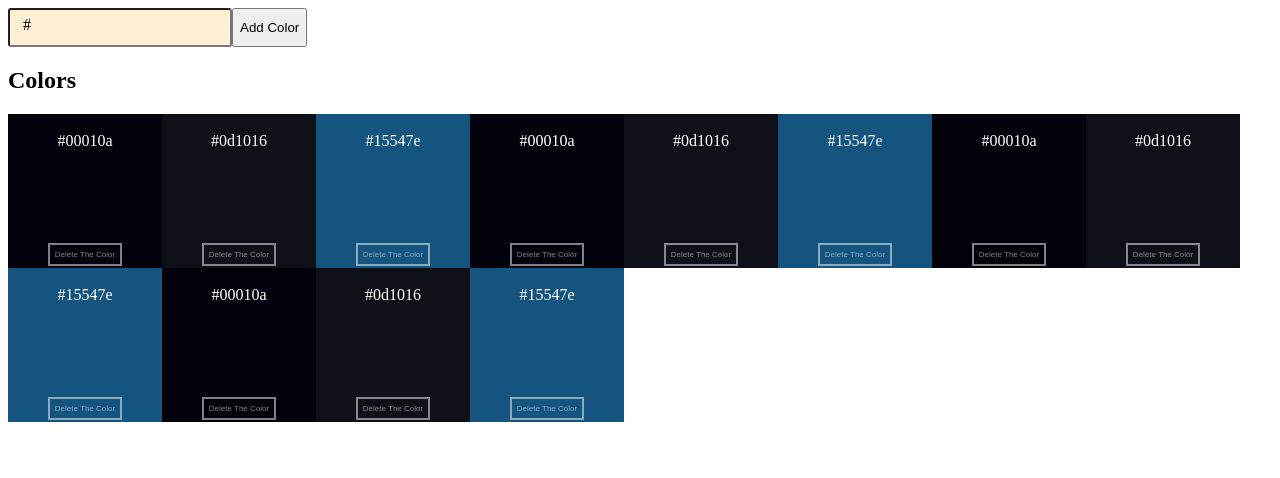
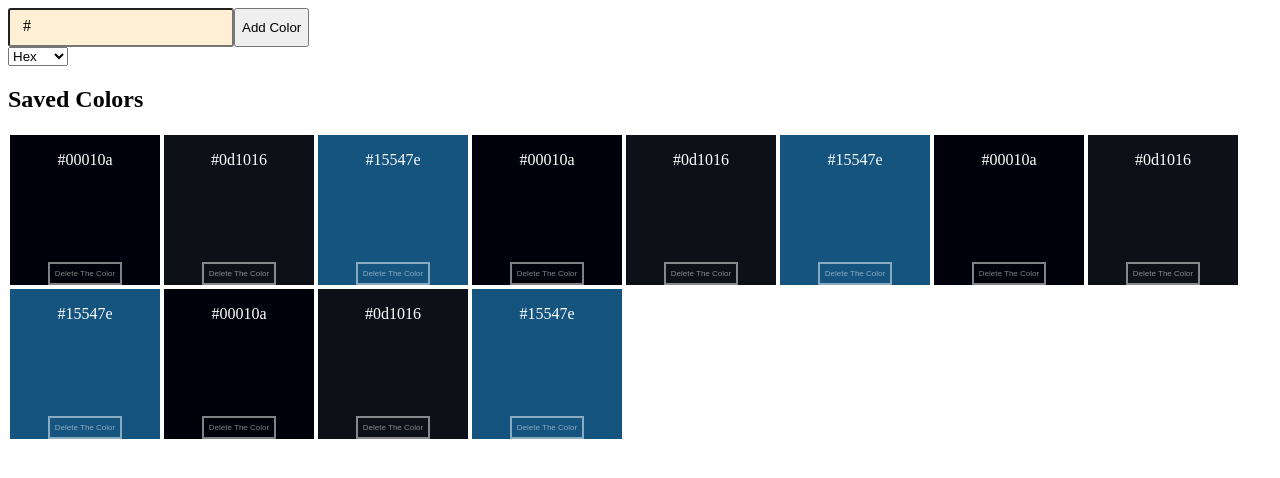
Before and after one commit to nelesu/react__colors-storage_pet-project, a React (Create React App) app: page /add/1 in a window 1280 px wide. Shown: the top 478 px of the page. Built offline with nearby package versions, Linux system fonts and the light colour scheme.

Commit message:
Adding 'add rgb color' component

```diff
--- a/public/index.html
+++ b/public/index.html
@@ -6,8 +6,6 @@
   <link rel="shortcut icon" href="%PUBLIC_URL%/favicon.ico" />
   <meta name="viewport" content="width=device-width, initial-scale=1" />
   <meta name="theme-color" content="#000000" />
-  <link rel="manifest" href="%PUBLIC_URL%/manifest.json" />
-
   <title>Colors</title>
 </head>
 
--- a/src/App.js
+++ b/src/App.js
@@ -5,11 +5,11 @@ import {
   Route,
 } from "react-router-dom";
 // components
-import Item from './components/item.component';
+import Board from './components/Board/board.component';
 import AddColor from './components/AddColor/add-color.component';
 
 // utils
-import isCorrectColorName from './utils/isCorrectColorName';
+import isCorrectColorName from './utils/isCorrectHexColorName';
 
 function App() {
   const [colors, setColors] = useState(["#00010a", "#0d1016", "#15547e", "#00010a", "#0d1016", "#15547e", "#00010a", "#0d1016", "#15547e", "#00010a", "#0d1016", "#15547e"]);
@@ -17,7 +17,7 @@ function App() {
     if (isCorrectColorName(color)) {
       setColors([...colors, `#${color}`]);
     } else {
-
+      console.log(`Color "${color}" is incorrect`);
     }
   };
 
@@ -36,7 +36,7 @@ function App() {
         <Route path="/add/:id" render={(props) => (
           <AddColor {...props} onAddColor={handleAddColor} />
         )} />
-        <Item userId="000000" colors={colors} onRemoveColor={handleRemoveColor} />
+        <Board userId="000000" colors={colors} onRemoveColor={handleRemoveColor} />
       </div>
     </Router>
   );
--- a/src/components/AddColor/add-color.component.js
+++ b/src/components/AddColor/add-color.component.js
@@ -1,6 +1,16 @@
 import React, { useState } from 'react';
-import InputHexColor from "./module/InputHexColor";
+// Components
+import InputHexColor from "./module/input-hex-color.component";
+import ImportRGBColor from "./module/input-rgb-color.component";
+
+// utils
+import partOfrgbToHex from '../../utils/partOfrgbToHex';
+
 import styled from "styled-components";
+
+
+
+
 const WrapperAddColor = styled.div`
   display: grid;
   grid-template-columns: max-content max-content auto;
@@ -11,28 +21,88 @@ const WrapperSelectInputType = styled.div`
 `;
 
 const AddColor = ({ onAddColor }) => {
-  const [colorEntry, setColorEntry] = useState('');
-  const updateEntry = (e) => {
-    setColorEntry(e.target.value);
+
+
+  const [colorEntry, setColorEntry] = useState({ hex: "", rgb: [] });
+  const [colorInputType, setColorInputType] = useState('hex');
+
+  const updateEntry = ({ type, color }) => {
+    console.log(type, color, 'updateEntry, type');
+    if (type === "hex") {
+      setColorEntry(prevState => {
+        let newColorEntry = { ...prevState };
+        newColorEntry.hex = color;
+        return newColorEntry;
+      });
+
+    }
+    if (type === "rgb") {
+      setColorEntry(prevState => {
+        let newColorEntry = { ...prevState };
+        newColorEntry.rgb = color;
+        return newColorEntry;
+      });
+    }
   }
+
+  const addingColor = () => {
+    if (colorInputType === 'rgb') {
+      setColorEntry(prevState => {
+        let newColorEntry = { ...prevState };
+        newColorEntry.hex = partOfrgbToHex(...newColorEntry.rgb);
+        return newColorEntry;
+      });
+    };
+    console.log(colorEntry.hex, 'addingColor');
+    onAddColor(colorEntry.hex);
+    setColorEntry(prevState => {
+      let newColorEntry = { ...prevState };
+      // newColorEntry.hex = "";
+      // newColorEntry.rgb = [];
+      return newColorEntry;
+    });
+  }
+
   const handleBtnAddColorClick = (e) => {
-    onAddColor(colorEntry);
-    setColorEntry('');
+    addingColor();
   };
 
-  const handleEnterDown = (e) => {
-    if (e.keyCode = "Enter") {
-      onAddColor(colorEntry);
-      setColorEntry('');
+  const handlePressEnter = (e) => {
+    if (e.keyCode === 13) {
+      addingColor();
     }
+  };
+
+  const selectColorInputType = (e) => {
+    setColorInputType(e.target.value);
+  };
+
+  let currentInput = null;
+  switch (colorInputType) {
+    case 'hex':
+      currentInput = <InputHexColor handlePressEnter={handlePressEnter} colorEntry={colorEntry.hex} updateEntry={updateEntry} />
+      break;
+    case 'rgb':
+      currentInput = <ImportRGBColor colorEntry={colorEntry.rgb} handlePressEnter={handlePressEnter} updateEntry={updateEntry} />
+      break;
+    default:
+      break;
   }
+
+
   return (
     <div>
       <WrapperAddColor>
-        <InputHexColor colorEntry={colorEntry} updateEntry={updateEntry} />
-        <button onClick={handleBtnAddColorClick} onKeyDown={handleEnterDown} type="submit">Add Color</button>
+        {currentInput}
+        <button onClick={handleBtnAddColorClick} type="submit">Add Color</button>
       </WrapperAddColor>
-      <WrapperSelectInputType />
+      <WrapperSelectInputType>
+        <select value={colorInputType} onChange={selectColorInputType}>
+          <option value="hex">Hex</option>
+          <option value="rgba">RGBA</option>
+          <option value="rgb">RGB</option>
+        </select>
+      </WrapperSelectInputType>
     </div>
   );
 }
--- a/src/components/AddColor/module/InputHexColor.jsx
+++ b/src/components/AddColor/module/input-hex-color.component.js
@@ -2,11 +2,12 @@ import React from 'react';
 import styled from "styled-components";
 
 const Input = styled.input`
-background: papayawhip;
+  background-color:  papayawhip;
   border-radius: 3px;
   padding: 10px 15px;
-  padding-left: 28px;
+  padding-left: 30px;
   /* for NumberSign */
+
 `;
 
 const Div = styled.div`
@@ -17,14 +18,18 @@ const NumberSign = styled.div`
   left: 15px;
 /* 15 +  40px */
   position: absolute;
-  top: 7.5px;
+  top: 8.5px;
 `;
 
-const InputHexColor = ({ colorEntry, updateEntry }) => {
+const InputHexColor = ({ colorEntry, updateEntry, handlePressEnter, handleAddColor }) => {
+  const handleChange = (e) => {
+    let color = e.target.value;
+    updateEntry({ type: "hex", color: color });
+  }
 
   return (
     <Div>
-      <Input type="text" inputColor="rebeccapurple" value={colorEntry} onChange={updateEntry}>
+      <Input type="text" onKeyUp={handlePressEnter} inputColor="rebeccapurple" value={colorEntry} onChange={handleChange}>
       </Input>
       <NumberSign>#</NumberSign>
     </Div>
--- /dev/null
+++ b/src/components/AddColor/module/input-rgb-color.component.js
@@ -0,0 +1,73 @@
+import React, { useState } from 'react';
+import styled from "styled-components";
+
+
+const Form = styled.form`
+  display: grid;
+  grid-template-columns: 100px 100px 100px;
+`;
+
+const Input = styled.input`
+  background-color:  papayawhip;
+  border-radius: 3px;
+  padding: 10px 15px;
+
+  &::-webkit-outer-spin-button,
+  &::-webkit-inner-spin-button {
+        -webkit-appearance: none;
+    margin: 0;
+  }
+`;
+
+
+const toCorrectNumberValue = (value) => {
+  if (`${value}`.length > 3) {
+    console.log("Only three characters");
+    value = +value;// convert to number
+    return 0;
+  } else if (value <= 255 && value >= 0) {
+    return value;
+  } else {
+    console.log('Incorrect value');
+    return 0;
+  }
+}
+
+
+const InputRGBColor = ({ colorEntry, updateEntry, handlePressEnter }) => {
+
+  const PreparationForUpdateEntry = (e) => {
+    e.preventDefault();
+
+    const target = e.target;
+    const name = target.name;
+    const value = target.value;
+
+    if (name === "first") {
+      let currentRGBColor = colorEntry;
+      currentRGBColor[0] = toCorrectNumberValue(value);
+      updateEntry({ type: "rgb", color: currentRGBColor });
+    }
+    if (name === "second") {
+      let currentRGBColor = colorEntry;
+      currentRGBColor[1] = toCorrectNumberValue(value);
+      updateEntry({ type: "rgb", color: currentRGBColor });
+    }
+    if (name === "third") {
+      let currentRGBColor = colorEntry;
+      currentRGBColor[2] = toCorrectNumberValue(value);
+      updateEntry({ type: "rgb", color: currentRGBColor });
+    }
+
+  }
+
+  return (
+    <Form onChange={PreparationForUpdateEntry} onKeyUp={handlePressEnter}>
+      <Input type="number" name='first' value={colorEntry[0]} />
+      <Input type="number" name='second' value={colorEntry[1]} />
+      <Input type="number" name='third' value={colorEntry[2]} />
+    </Form>
+  );
+}
+
+export default InputRGBColor;
--- /dev/null
+++ b/src/components/Board/board.component.js
@@ -0,0 +1,13 @@
+import React from 'react';
+import Container from "./module/container.component";
+
+const Board = ({ userId, colors, onRemoveColor }) => {
+  return (
+    <div>
+      <h2>Saved Colors</h2>
+      <Container userId={userId} colors={colors} onRemoveColor={onRemoveColor} />
+    </div>
+  );
+}
+
+export default Board;
--- a/src/components/container.component.js
+++ b/src/components/Board/module/container.component.js
@@ -1,6 +1,6 @@
 import React from 'react';
 import styled, { ThemeProvider } from "styled-components";
-import findContrastColor from '../utils/findContrastColor';
+import findContrastColor from '../../../utils/findContrastColor';
 
 const Ul = styled.ul`
   display: flex;
@@ -20,7 +20,7 @@ const Li = styled.li`
       flex-direction: column;
       justify-content: space-between;
       align-items: center;
-      border: solid 2px ${({ theme }) => theme.bgColor};
+      border: solid 2px ${({ theme }) => theme.color};
 `;
 
 const Button = styled.button`
--- a/src/components/item.component.js
+++ /dev/null
@@ -1,13 +0,0 @@
-import React from 'react';
-import Container from "./container.component";
-
-const Item = ({ userId, colors, onRemoveColor }) => {
-  return (
-    <div>
-      <h2>Colors</h2>
-      <Container userId={userId} colors={colors} onRemoveColor={onRemoveColor} />
-    </div>
-  );
-}
-
-export default Item;
--- a/src/utils/isCorrectColorName.js
+++ b/src/utils/isCorrectHexColorName.js
@@ -1,4 +1,4 @@
 export default color => {
-  const regexCorrectColorName = /([A-Fa-f0-9]{6}|[A-Fa-f0-9]{3})$/;
+  const regexCorrectColorName = /^([A-Fa-f0-9]){6}|([A-Fa-f0-9]){3}$/;
   return regexCorrectColorName.test(color);
 }
--- /dev/null
+++ b/src/utils/partOfrgbToHex.js
@@ -0,0 +1,9 @@
+
+const componentToHex = (c) => {
+  c = +c; // to number
+  var hex = c.toString(16);
+  return hex.length == 1 ? "0" + hex : hex;
+}
+export default (r, g, b) => {
+  return "" + componentToHex(r) + componentToHex(g) + componentToHex(b);
+}
```
Also changed, not shown: 1 other file (tests, documents, lock files or other folders).
